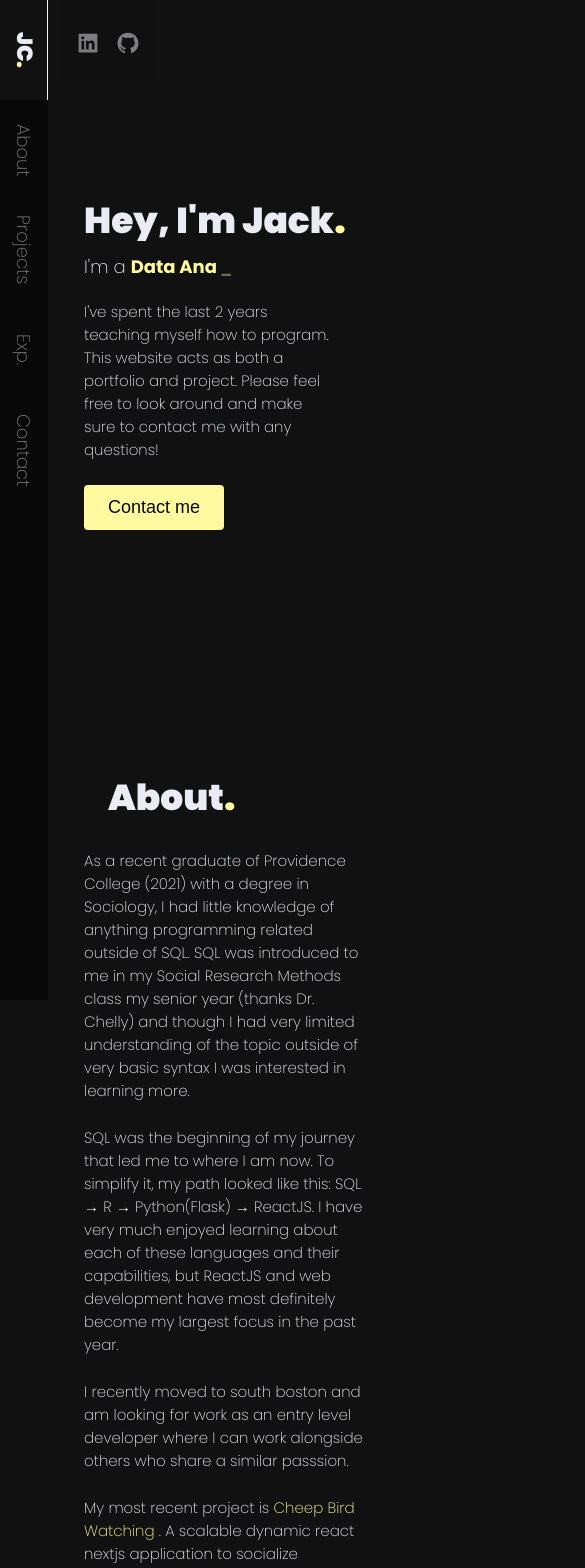
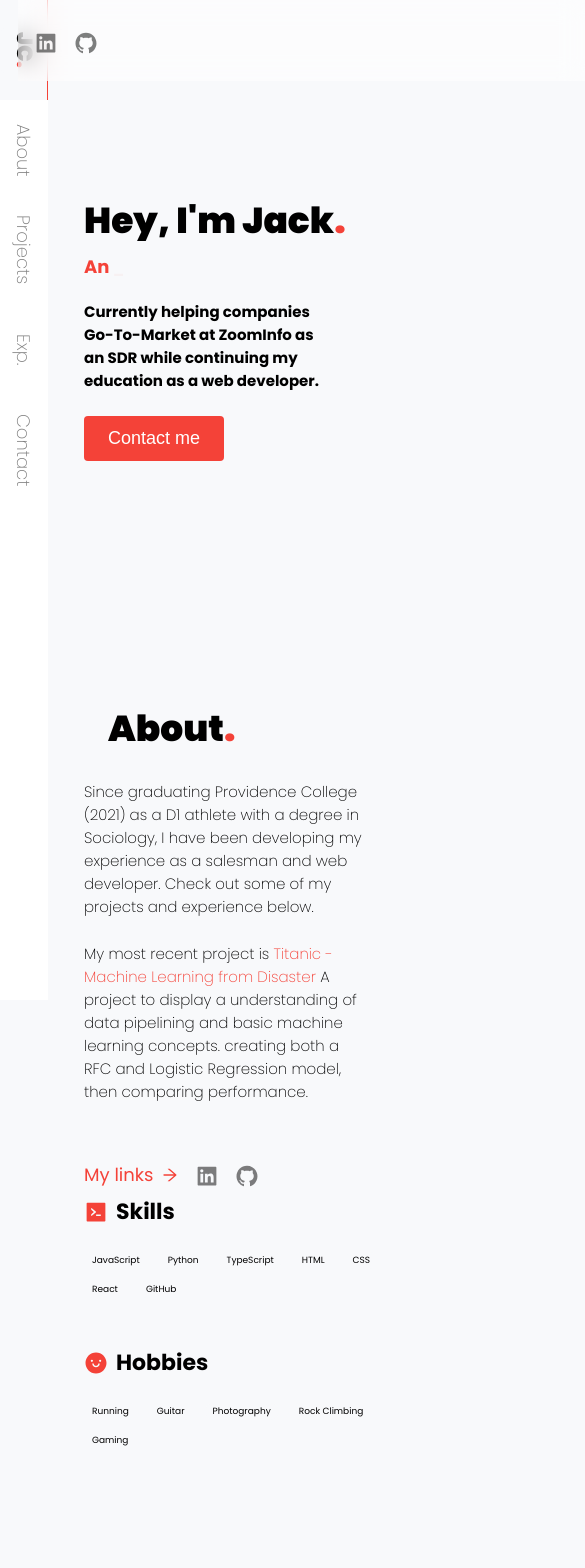
Before and after one commit to du693/portfolio-site, a Next.js app: page / in a window 390 px wide. Shown: the top 1568 px of the page, 585 px wide, since content can reach past the window. Built offline with nearby package versions, Linux system fonts and the light colour scheme.

Commit message:
post ZI hire updates

```diff
--- a/components/home/about/About.tsx
+++ b/components/home/about/About.tsx
@@ -14,32 +14,11 @@ export const About = () => {
 				<div>
 					<Reveal>
 						<p className={`${styles.aboutText}`}>
-							As a recent graduate of Providence College (2021)
-							with a degree in Sociology, I had little knowledge
-							of anything programming related outside of SQL. SQL
-							was introduced to me in my Social Research Methods
-							class my senior year (thanks Dr. Chelly) and though
-							I had very limited understanding of the topic
-							outside of very basic syntax I was interested in
-							learning more.
-						</p>
-					</Reveal>
-					<Reveal>
-						<p className={`${styles.aboutText}`}>
-							SQL was the beginning of my journey that led me to
-							where I am now. To simplify it, my path looked like
-							this: SQL &#8594; R &#8594; Python(Flask) &#8594;
-							ReactJS. I have very much enjoyed learning about
-							each of these languages and their capabilities, but
-							ReactJS and web development have most definitely
-							become my largest focus in the past year.
-						</p>
-					</Reveal>
-					<Reveal>
-						<p className={`${styles.aboutText}`}>
-							I recently moved to south boston and am looking for
-							work as an entry level developer where I can work
-							alongside others who share a similar passsion.
+							Since graduating Providence College (2021) as a D1
+							athlete with a degree in Sociology, I have been
+							developing my experience as a salesman and web
+							developer. Check out some of my projects and
+							experience below.
 						</p>
 					</Reveal>
 					<Reveal>
@@ -51,21 +30,13 @@ export const About = () => {
 								rel="nofollow"
 								className={`${styles.highlight}`}
 							>
-								Cheep Bird Watching
+								Titanic - Machine Learning from Disaster
 							</Link>{" "}
-							. A scalable dynamic react nextjs application to
-							socialize birdwatching. I wrote the readME in the
-							repo to describe exactly what I have done with it
-							thus far and how I utilized node.js, googlemaps api,
-							openai prompt api, MongoDB, and birdNET audio
-							processor for identification process.
+							A project to display a understanding of data
+							pipelining and basic machine learning concepts.
+							creating both a RFC and Logistic Regression model,
+							then comparing performance.
 						</p>
-					</Reveal>
-					<Reveal>
-						<div>
-							<p className={`${styles.aboutText}`}>Cheers,</p>
-							<p>-Jack</p>
-						</div>
 					</Reveal>
 					<br></br>
 					<Reveal>
--- a/components/home/experience/Experience.tsx
+++ b/components/home/experience/Experience.tsx
@@ -14,30 +14,21 @@ export const Experience = () => {
 
 const experience = [
 	{
-		title: "Google Data Analytics Certification",
-		position: "",
-		time: "2022",
+		title: `SDR I\n`,
+		company: "ZoomInfo",
+		time: " Currently Employed",
 		location: "",
 		description:
-			"Learned the basics of data analysis using R, SQL, and Tableau.",
-		skills: ["R", "SQL", "Data-Driven Decision Making", "Tableau"],
+			"Engaging with prospective clients through phone calls to qualify and nurture leads.",
+		skills: ["Value Propping", "Communication", "Sales", "Salesforce"],
 	},
 	{
-		title: "Python for Everybody: University of Michigan",
-		position: "",
-		time: "2023",
+		title: "Customer Service Representative",
+		company: "Analog Devices",
+		time: "2022-2023",
 		location: "",
 		description:
-			"Gained proficiency in Python, object oriented programming, and Database structuring.",
-		skills: ["Python", "Web Scraping", "OOP", "Databases", "API's"],
-	},
-	{
-		title: "Sin a Loa & Marathon Sports",
-		position: "Resturaunt Server & Retail Sales Associate",
-		time: "Currently Employed",
-		location: "",
-		description:
-			"Currently working at Sin A Loa on Salisbury Beach as a server & Marathon Sports downtown Newburyport as a retail sales associate. If you are looking for good tacos and margaritas, stop by Sin a Loa :) While Marathon Sports does not sell margaritas we will gladly get you fitted in some great new running/walking shoes.",
+			"Admin work confirming/analyzing PO's and EDI transfers with clients.",
 		skills: [
 			"Customer Service",
 			"Serving",
@@ -46,4 +37,15 @@ const experience = [
 			"Organization",
 		],
 	},
+	{
+		title: "Certifications",
+		company: "",
+		time: "",
+		location: "",
+		description: ``,
+		skills: [
+			"Python for Everybody: University of Michigan\n",
+			"Google Data Analytics Certification",
+		],
+	},
 ];
--- a/components/home/experience/ExperienceItem.tsx
+++ b/components/home/experience/ExperienceItem.tsx
@@ -3,7 +3,7 @@ import styles from "./experience.module.scss";
 
 interface Props {
 	title: string;
-	position: string;
+	company: string;
 	time: string;
 	location: string;
 	description: string;
@@ -12,7 +12,7 @@ interface Props {
 
 export const ExperienceItem = ({
 	title,
-	position,
+	company,
 	time,
 	location,
 	description,
@@ -22,17 +22,14 @@ export const ExperienceItem = ({
 		<div className={styles.experience}>
 			<div className={styles.heading}>
 				<Reveal>
-					<span className={styles.title}>{title}</span>
+					<span className={styles.title}>{title}&nbsp;</span>
 				</Reveal>
 				<Reveal>
-					<span>-{time}</span>
+					<span className={styles.company}>{company}</span>
 				</Reveal>
 			</div>
 
 			<div className={styles.heading}>
-				<Reveal>
-					<span className={styles.position}>{position}</span>
-				</Reveal>
 				<Reveal>
 					<span>{location}</span>
 				</Reveal>
--- a/components/home/experience/experience.module.scss
+++ b/components/home/experience/experience.module.scss
@@ -28,7 +28,7 @@
   font-weight: bold;
 }
 
-.position {
+.company {
   color: var(--brand);
   font-weight: bold;
 }
--- a/components/home/hero/Hero.tsx
+++ b/components/home/hero/Hero.tsx
@@ -15,14 +15,12 @@ export const Hero = () => {
 				</Reveal>
 				<Reveal>
 					<h2 className={styles.subTitle}>
-						I&apos;m a{" "}
 						<span>
 							<Typewriter
 								loop={true}
 								words={[
-									"Developer",
-									"Web Designer",
-									"Data Analyst",
+									"An SDR at ZoomInfo",
+									"A Web Developer",
 								]}
 								cursor
 								cursorStyle="_"
@@ -35,10 +33,11 @@ export const Hero = () => {
 				</Reveal>
 				<Reveal>
 					<p className={styles.aboutCopy}>
-						I&apos;ve spent the last 2 years teaching myself how to
-						program. This website acts as both a portfolio and
-						project. Please feel free to look around and make sure
-						to contact me with any questions!
+						<b>
+							Currently helping companies Go-To-Market at ZoomInfo
+							as an SDR while continuing my education as a web
+							developer.
+						</b>
 					</p>
 				</Reveal>
 				<Reveal>
--- a/components/home/hero/hero.module.scss
+++ b/components/home/hero/hero.module.scss
@@ -19,7 +19,7 @@
 }
 
 .title {
-  font-size: var(--text-2xl);
+  font-size: var(--text-xl);
   font-weight: 900;
   line-height: 1.1;
 
--- a/components/home/projects/Project.tsx
+++ b/components/home/projects/Project.tsx
@@ -79,18 +79,23 @@ export const Project = ({
 								<AiFillGithub size="2.8rem" />
 							</Link>
 
-              <Link href={projectLink} target="_blank" rel="nofollow">
+							<Link
+								href={projectLink}
+								target="_blank"
+								rel="nofollow"
+							>
 								<AiOutlineExport size="2.8rem" />
 							</Link>
 						</div>
 					</Reveal>
 					<Reveal>
-            <div className={styles.projectTech}>{tech.join(" - ")}</div>
+						<div className={styles.projectTech}>
+							{tech.join(" - ")}
+						</div>
 					</Reveal>
 					<Reveal>
 						<p className={styles.projectDescription}>
 							{description}{" "}
-              <span onClick={() => setIsOpen(true)}>Learn more {">"}</span>
 						</p>
 					</Reveal>
 				</div>
--- a/components/home/projects/Projects.tsx
+++ b/components/home/projects/Projects.tsx
@@ -23,8 +23,8 @@ const projects = [
 		code: "https://github.com/du693/cheep",
 		projectLink: "https://github.com/du693/cheep",
 		tech: ["Python, Flask, HTML, CSS"],
-		description:
-			"With Cheep, you can document your sightings and view a detailed map filled with contributions from users all over New England. Ideal for both casual bird enthusiasts and serious birdwatchers, our app offers a clear and concise platform for tracking and sharing avian sightings. Dive in and enrich our collective understanding of local bird populations. Join today and contribute to a comprehensive bird spotting network.",
+		description: "",
+
 		modalContent: (
 			<>
 				<p>
@@ -46,8 +46,7 @@ const projects = [
 		code: "https://github.com/du693/bellabeat-case-study",
 		projectLink: "https://du693.github.io/bellabeat-case-study/",
 		tech: ["R, Rmarkdown, HTML"],
-		description:
-			"Mock case study for Bellabeat, a women's smart product company. ",
+		description: "",
 		modalContent: (
 			<>
 				<p>
@@ -73,7 +72,7 @@ const projects = [
 		tech: [
 			"React, HTML, Typescript, Javascript, Sass, CSS/JS animations, Framer Motion, Next.js, Vercel",
 		],
-		description: "And here is the source code for this porfolio website...",
+		description: "",
 		modalContent: (
 			<>
 				<p>
--- a/components/nav/heading.module.scss
+++ b/components/nav/heading.module.scss
@@ -1,21 +1,19 @@
 .heading {
   height: calc(45px + 3.6rem);
   padding: 0 1.6rem;
-
   display: flex;
   align-items: center;
   justify-content: space-between;
-
   position: sticky;
   top: 0;
   z-index: 20;
   background: var(--bg-opaque);
   backdrop-filter: blur(12px);
-
   font-size: var(--text-xs);
   font-weight: bold;
 
   @media (max-width: 768px) {
-    width:fit-content;
+    width:100vh;
+    margin-left:-5%;
   }
 }
--- a/styles/globals.css
+++ b/styles/globals.css
@@ -1,14 +1,12 @@
 :root {
   font-size: 62.5%;
 
-  --background: rgb(17, 17, 17);
-  --bg-opaque: rgb(17, 17, 17, 0.25);
-  --background-light: rgb(35, 35, 35);
-  --background-dark: rgb(8, 8, 8);
-
-  --text: rgb(235, 236, 243);
-  --brand: rgb(255, 250, 160);
-
+  --background: #f8f9fb;
+  --bg-opaque: rgba(255, 255, 255, 0.5);
+  --background-light: #f8f9fb;
+  --background-dark: #ffffff;
+  --text: black;
+  --brand: #f44238;
   --text-xs: 1.5rem;
   --text-sm: 1.8rem;
   --text-md: 2.2rem;
```
Lines whose indentation alone changed are shown as unchanged.
